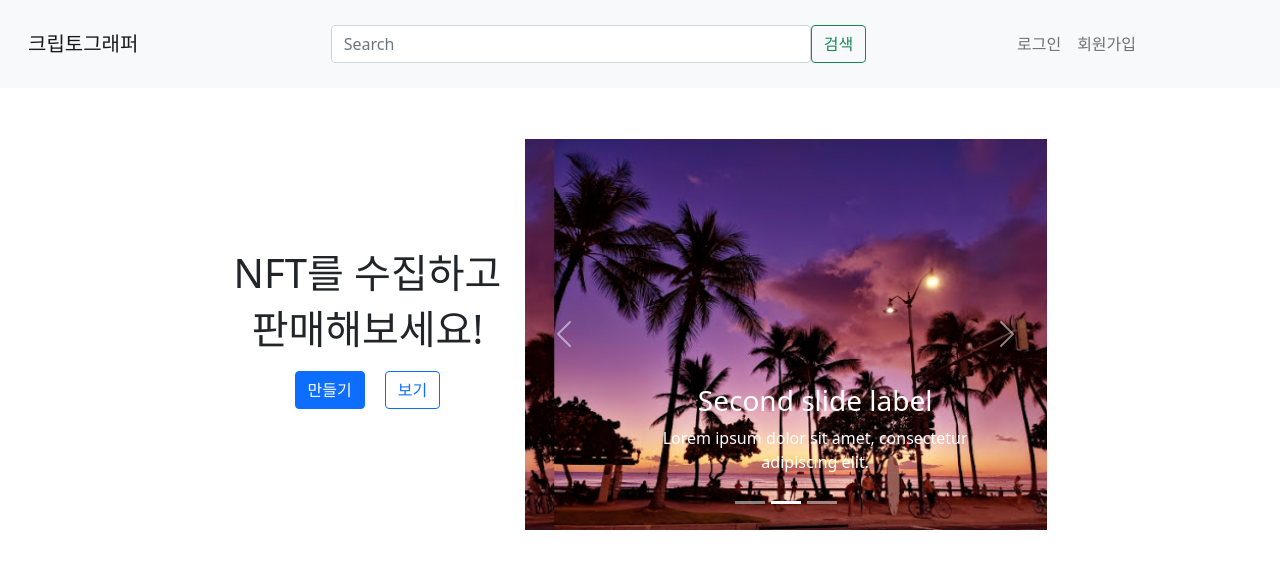
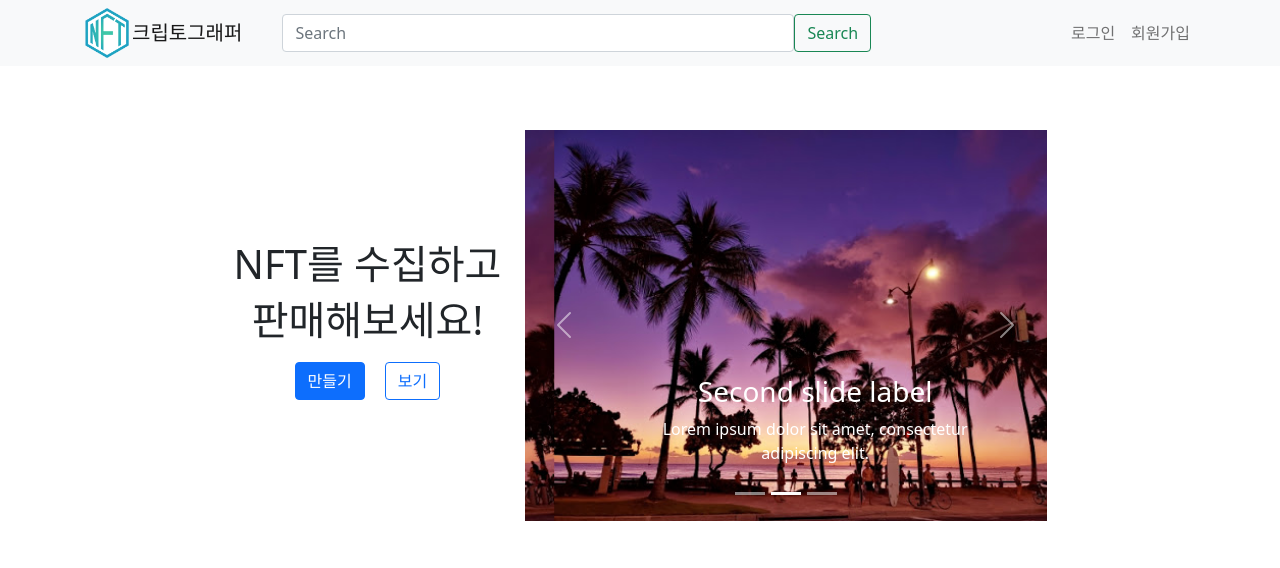
Before and after one commit to ddl06024/X_TWICE_FrontEnd, a React app: page / in a window 1280 px wide. Shown: the top 568 px of the page. Built offline with nearby package versions, Linux system fonts and the light colour scheme; what caver-js would draw is missing.

Commit message:
header 수정

```diff
--- a/src/App.tsx
+++ b/src/App.tsx
@@ -16,7 +16,7 @@ import GridLayoutMyTokenOnSale from "./containers/GridLayoutMyTokenOnSale";
 import { getCookie } from "./hooks/cookie";
 const App: React.FC<{}> = () => {
   return (
-    <div>
+    <div style={{ height: "100%" }}>
       {/** <Route exact path="/Auth" render={()=><Auth/>}/>  */}
       <Route path="/" render={() => <Header />} />
       <Route exact path="/" render={() => <CarouselMain />} />
--- a/src/components/Header.tsx
+++ b/src/components/Header.tsx
@@ -8,6 +8,7 @@ import {
   Nav,
   Navbar,
   Image,
+  Row,
 } from "react-bootstrap";
 import { useHistory, useLocation } from "react-router-dom";
 import { getCookie, removeCookie } from "../hooks/cookie";
@@ -17,22 +18,28 @@ const Header: React.FC<any> = (props) => {
   const location = useLocation<any>();
   useEffect(() => {
     if (location.state) {
-      setToken(location.state);
+      setToken(location.state.tk);
     }
   }, [location]);
   return (
-    <Navbar
-      collapseOnSelect
-      expand="lg"
-      bg="light"
-      variant="light"
-      style={{ position: "fixed", top: "0", width: "100%" }}
-    >
-      <Container style={{ margin: "1rem" }}>
-        {/*<Col><Navbar.Brand><Image src="../tempImages/NFT_Icon.png" fluid style={{width:"50%"}}/></Navbar.Brand></Col>*/}
-        <Col>
+    <Navbar collapseOnSelect expand="lg" bg="light" variant="light">
+      <Container>
+        <Image
+          src="../tempImages/NFT_Icon.png"
+          fluid
+          style={{
+            height: "auto",
+            width: "auto",
+            maxHeight: "72px",
+            maxWidth: "50px",
+          }}
+        />
         <Navbar.Brand
-            style={{ cursor: "pointer" }}
+          style={{
+            cursor: "pointer",
+            alignContent: "center",
+            marginRight: "40px",
+          }}
           className="AppName"
           onClick={() => {
             history.push("/");
@@ -40,30 +47,21 @@ const Header: React.FC<any> = (props) => {
         >
           크립토그래퍼
         </Navbar.Brand>
-        </Col>
+
         <Navbar.Toggle aria-controls="responsive-navbar-nav" />
         <Navbar.Collapse id="responsive-navbar-nav">
-          <Col>
           <Nav className="me-auto">
-              <Form className="d-flex">
+            <Form className="d-flex ">
               <FormControl
-                  style={{ marginLeft: "10rem", width: "30rem" }}
                 type="search"
                 placeholder="Search"
                 className="mr-2"
                 aria-label="Search"
+                style={{ width: "40vw" }}
               />
-                <Button
-                  variant="outline-success"
-                  onClick={() => {
-                    history.push("/search");
-                  }}
-                >
-                  검색
-                </Button>
+              <Button variant="outline-success">Search</Button>
             </Form>
           </Nav>
-          </Col>
           {token ? (
             <Nav>
               <Nav.Link
--- a/src/index.html
+++ b/src/index.html
@@ -8,12 +8,11 @@
 body {
   display: flex;
   align-items: stretch;
-
 }
 
 #root {
   width: 100%;
-  padding-top: 75px;
+
 }
     </style>
     <meta charset="utf-8" />
```
Also changed, not shown: src/containers/Header.tsx (deleted). Lines whose indentation alone changed are shown as unchanged.
